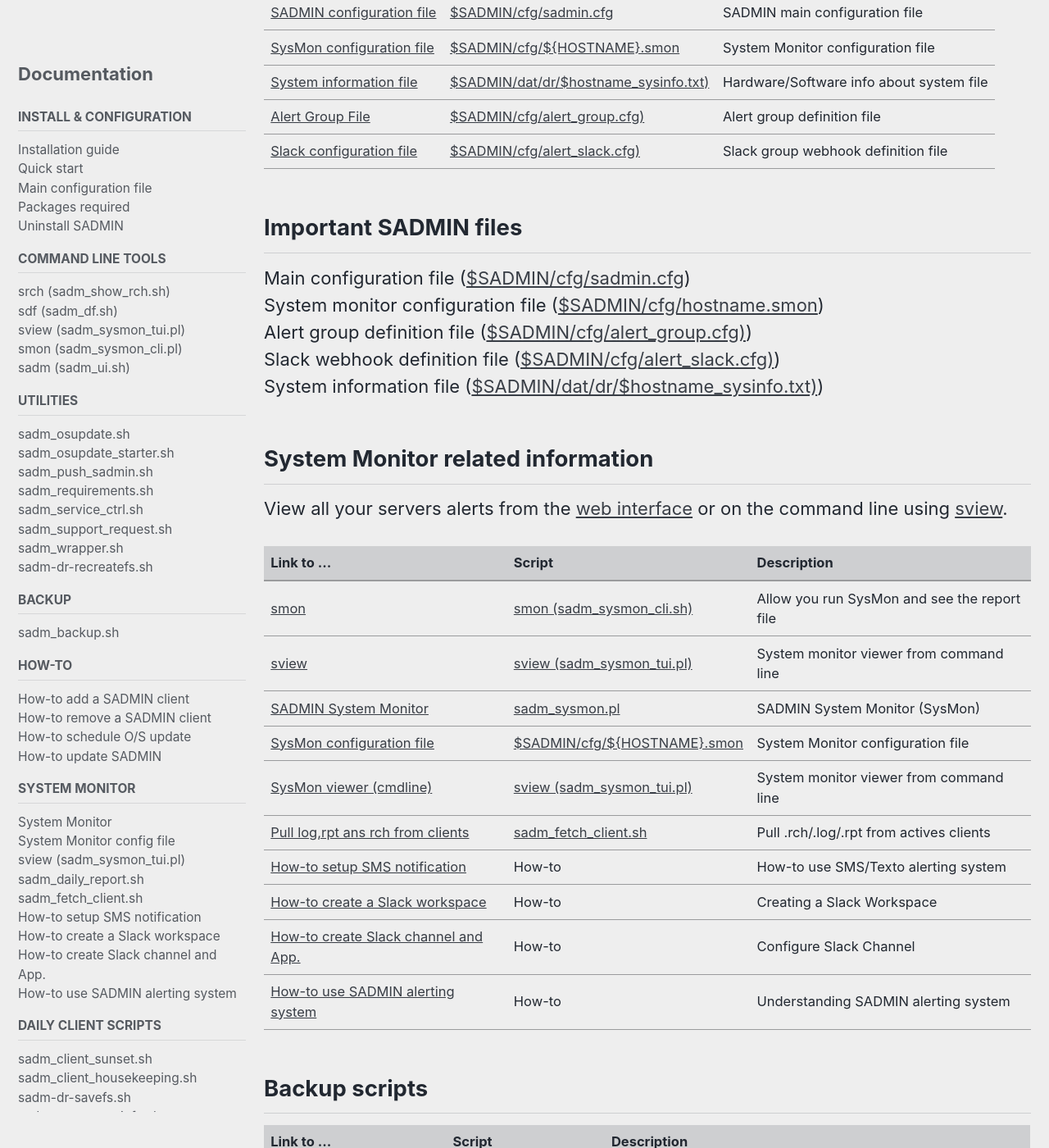
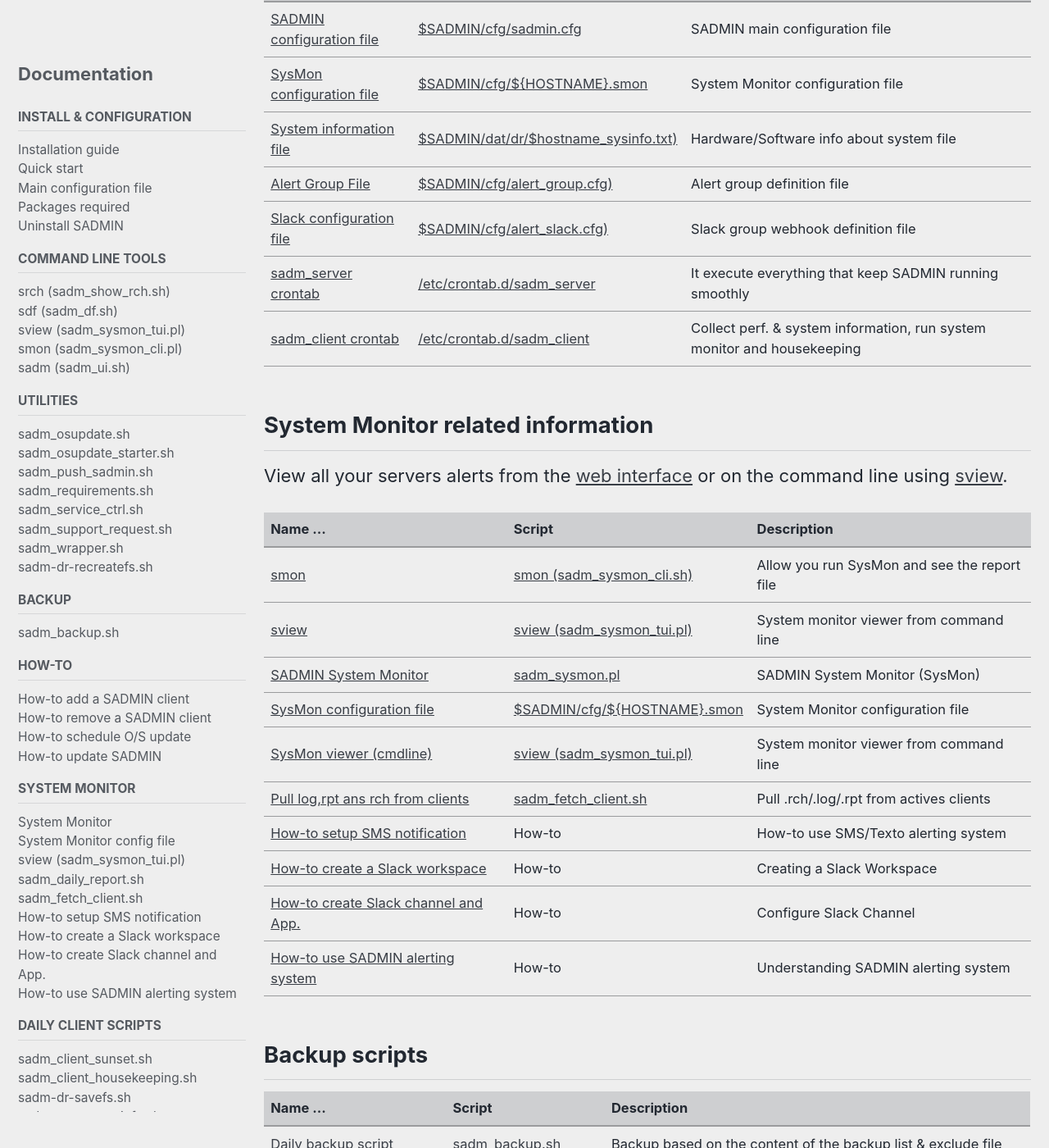
Before and after one commit to jadupl2/jadupl2.github.io, a Jekyll site: the page built from _pages/documentation.md, in a window 1280 px wide and 1400 px high, scrolled down 2569 px. Shown: the whole window at 82% size. Built offline with Jekyll 4.4.1, drawn with Linux system fonts in a browser that asks for light colours; cached includes are drawn as plain includes; some of the changed text lies outside the part shown.

Commit message:
Documentation page changes

```diff
--- a/_pages/documentation.md
+++ b/_pages/documentation.md
@@ -17,7 +17,7 @@ sidebar:
 
 ## SADMIN environment
 
-| Link to ...                                                                       | Script | Description
+| Name ...                                                                       | Script | Description
 | :---                                                                              | :---   | :---
 | [How-to install SADMIN](/_pages/install)                                          | [setup.sh/sadm_setup.py](/_pages/install)         | SADMIN installation page
 | [How-to uninstall SADMIN]({% post_url 2021-05-21-sadm-uninstall %})               | [sadm_uninstall.sh]({% post_url 2021-05-21-sadm-uninstall %})     | Uninstall procedure page
@@ -29,17 +29,18 @@ sidebar:
 
 ## The Web Interface
 
-| Link to ...                                                                 | Description |
+| Name ...                                                                 | Description |
 | :---                                                                        | :--- |
 | [How-to add a client]({% post_url 2021-04-11-web-add-client %})             | How-to add a client to SADMIN inventory |
 | [How-to remove a client]({% post_url 2021-05-19-how-to-remove-a-client %})  | How-to remove a client from SADMIN inventory |
 | [How-to schedule O/S update](/utilities/sadm-osupdate/#schedule_osupdate)   | Schedule O/S update with Web Interface |
 | [How-to schedule a ReaR Image backup]({% post_url 2021-06-12-sadm-rear-backup %}#rear_schedule) | Schedule ReaR backup via theweb interface |
+| [How-to create a daily backup]({% post_url 2021-05-24-sadm-backup %}#backup_schedule) | Daily backup what you need with custom retention
 
 
 ## Command line utilities
 
-| Link to ...                                                                       | Script | Description
+| Name ...                                                                       | Script | Description
 | :---                                                                              | :---   | :---
 | [sdf]({% post_url 2021-06-13-sadm-df %}) | [sdf (sadm_df.sh)]({% post_url 2021-06-13-sadm-df %})  | Customize version of 'df' command
 | [srch](/command_line/sadm-show-rch) | [srch (sadm_show_rch.sh)](/command_line/sadm-show-rch) | Show Result History files (.rch) from all systems|
@@ -51,7 +52,7 @@ sidebar:
 
 ## Writing your own scripts
 
-| Link to ...                                                                       | Script | Description
+| Name ...                                                                       | Script | Description
 | :---                                                                              | :---   | :--- |
 | [Quick-Intro](/_pages/quickstart)                                                 | Templates/Wrapper | Introduction to template & wrapper |
 | [How-to use the shell script template]({% post_url 2021-03-16-sadm-template-sh %})| [sadm_template.sh]({% post_url 2021-03-16-sadm-template-sh %}) | Using SADMIN shell script template
@@ -76,26 +77,15 @@ sidebar:
 | [System information file]({% post_url 2021-05-30-sysinfo-file %})| [$SADMIN/dat/dr/$hostname_sysinfo.txt)]({% post_url 2021-05-30-sysinfo-file %}) | Hardware/Software info about system file
 | [Alert Group File]({% post_url 2021-06-19-alert-group-cfg %})| [$SADMIN/cfg/alert_group.cfg)]({% post_url 2021-06-19-alert-group-cfg %}) | Alert group definition file |
 | [Slack configuration file]({% post_url 2021-06-22-alert-slack-cfg %})| [$SADMIN/cfg/alert_slack.cfg)]({% post_url 2021-06-22-alert-slack-cfg %}) | Slack group webhook definition file |
-
-
-
-## Important SADMIN files
-
-Main configuration file ([$SADMIN/cfg/sadmin.cfg]({% post_url 2021-04-26-sadmin-cfg %}))
-System monitor configuration file ([$SADMIN/cfg/hostname.smon]({% post_url 2021-06-11-sadm-sysmon-config %}))
-Alert group definition file ([$SADMIN/cfg/alert_group.cfg)]({% post_url 2021-06-19-alert-group-cfg %}))
-Slack webhook definition file ([$SADMIN/cfg/alert_slack.cfg)]({% post_url 2021-06-22-alert-slack-cfg %}))
-System information file ([$SADMIN/dat/dr/$hostname_sysinfo.txt)]({% post_url 2021-05-30-sysinfo-file %}))
-
-
-
+| [sadm_server crontab]({% post_url 2021-06-25-etc-crond-sadm-server %})  | [/etc/crontab.d/sadm_server]({% post_url 2021-06-25-etc-crond-sadm-server %})          | It execute everything that keep SADMIN running smoothly |
+| [sadm_client crontab]({% post_url 2021-06-25-etc-crond-sadm-client %})  | [/etc/crontab.d/sadm_client]({% post_url 2021-06-25-etc-crond-sadm-client %})            | Collect perf. & system information, run system monitor and housekeeping |
 
 
 ## System Monitor related information
 
 View all your servers alerts from the [web interface](/assets/img/sadm_sysmon/sadm_view_sysmon.png) or on the command line using [sview](/assets/img/sadm_sysmon/sadm_sysmon_tui.png).
 
-| Link to ...                                                               | Script | Description
+| Name ...                                                               | Script | Description
 | :---                                                                      | :---   | :--- |
 | [smon]({% post_url 2021-06-15-sadm-sysmon-cli %})| [smon (sadm_sysmon_cli.sh)]({% post_url 2021-06-15-sadm-sysmon-cli %}) | Allow you run SysMon and see the report file|
 | [sview]({% post_url 2021-05-18-sadm-sysmon-tui %})      | [sview (sadm_sysmon_tui.pl)]({% post_url 2021-05-18-sadm-sysmon-tui %}) | System monitor viewer from command line |
@@ -111,7 +101,7 @@ View all your servers alerts from the [web interface](/assets/img/sadm_sysmon/sa
 
 ## Backup scripts
 
-| Link to ...                                                               | Script | Description
+| Name ...                                                               | Script | Description
 | :---                                                                      | :---   | :--- |
 | [Daily backup script]({% post_url 2021-05-24-sadm-backup %})              | [sadm_backup.sh]({% post_url 2021-05-24-sadm-backup %})   | Backup based on the content of the backup list & exclude file
 | [Save filesystem metadata]({% post_url 2021-06-02-sadm-dr-savefs %}) | [sadm_dr_savefs.sh]({% post_url 2021-06-02-sadm-dr-savefs %}) | Save filesystems metadata (use by [sadm_dr_recreatefs.sh]({% post_url 2021-06-04-sadm-dr-recreatefs %}))
@@ -124,7 +114,7 @@ View all your servers alerts from the [web interface](/assets/img/sadm_sysmon/sa
 
 ## Run your own script when system start and when it shutdown
 
-| Link to ...                                                               | Script | Description
+| Name ...                                                               | Script | Description
 | :---                                                                      | :---   | :--- |
 | [Control Startup/Shutdown script]({% post_url 2021-05-23-sadm-service-ctrl %})       | [sadm_service_ctrl.sh]({% post_url 2021-05-23-sadm-service-ctrl %}) | Enable, disable system startup/shutdown script
 
@@ -134,7 +124,7 @@ View all your servers alerts from the [web interface](/assets/img/sadm_sysmon/sa
 
 ## O/S Update Tools
 
-| Link to ...                                                               | Script | Description
+| Name ...                                                               | Script | Description
 | :---                                                                      | :---   | :--- |
 | [How-to schedule O/S update](/utilities/sadm-osupdate/#schedule_osupdate) |        | Schedule O/S update with Web Interface |
 | [Apply O/S update on current system]({% post_url 2021-06-05-sadm-osupdate %})     | [sadm_osupdate.sh]({% post_url 2021-06-05-sadm-osupdate %})         | Perform Operating System update on the current system
@@ -146,9 +136,9 @@ View all your servers alerts from the [web interface](/assets/img/sadm_sysmon/sa
 
 ## SADMIN Client - Daily end of day scripts
 
-| Link to ...                                                               | Script | Description
+| Name ...                                                               | Script | Description
 | :---                                                                      | :---   | :--- |
-| [Daily end of day script]({% post_url 2021-05-31-sadm-client-sunset %})    | [sadm_client_sunset.sh]({% post_url 2021-05-31-sadm-client-sunset %})          | Main script that run the 4 scripts below|
+| **[Daily end of day script]({% post_url 2021-05-31-sadm-client-sunset %})**    | [sadm_client_sunset.sh]({% post_url 2021-05-31-sadm-client-sunset %})          | Main script that run the 4 scripts below|
 | [1. Client housekeeping]({% post_url 2021-05-29-sadm-client-housekeeping %})| [sadm_client_housekeeping.sh]({% post_url 2021-05-29-sadm-client-housekeeping %}) | Purge old log,rch,nmon files and check $SADMIN permission
 | [2. Create sysinfo file]({% post_url 2021-04-22-sadm-create-sysinfo %}) | [sadm_create_sysinfo.sh]({% post_url 2021-04-22-sadm-create-sysinfo %})           | Collect hardware & software information about the system
 | [3. Save filesystem metadata]({% post_url 2021-06-02-sadm-dr-savefs %}) | [sadm_dr_savefs.sh]({% post_url 2021-06-02-sadm-dr-savefs %}) | Save filesystems metadata (use by [sadm_dr_recreatefs.sh]({% post_url 2021-06-04-sadm-dr-recreatefs %}))
@@ -161,9 +151,9 @@ View all your servers alerts from the [web interface](/assets/img/sadm_sysmon/sa
 ## SADMIN Server - Daily start of day scripts
 
 
-| Link to ...                                                               | Script | Description
+| Name ...                                                               | Script | Description
 | :---                                                                      | :---   | :--- |
-| [Daily start of day script]({% post_url 2021-05-26-sadm-server-sunrise %}) | [sadm_server-sunrise.sh]({% post_url 2021-05-26-sadm-server-sunrise %})           | Main script that run the 6 scripts below|
+| **[Daily start of day script]({% post_url 2021-05-26-sadm-server-sunrise %})** | [sadm_server-sunrise.sh]({% post_url 2021-05-26-sadm-server-sunrise %})           | Main script that run the 6 scripts below|
 | [1. Directories housekeeping]({% post_url 2021-05-27-sadm-server-housekeeping %}) | [sadm_server_houskeeping.sh]({% post_url 2021-05-27-sadm-server-housekeeping %})| Enforce security SADMIN Web interface & crontab files
 | [2. Collect clients latest data]({% post_url 2021-05-28-sadm-daily-farm-fetch %}) | [sadm_daily_farm_fetch.sh]({% post_url 2021-05-28-sadm-daily-farm-fetch %})       | Collect Hardware/Software/Performance data from clients
 | [3. Update SADMIN database]({% post_url 2021-05-29-sadm-database-update %}) | [sadm_database_update.py]({% post_url 2021-05-29-sadm-database-update %})         | Take SysInfo collected from clients and update database
```
Also changed, not shown: _posts/2021-05-24-sadm-backup.md (+4 -0 lines).
